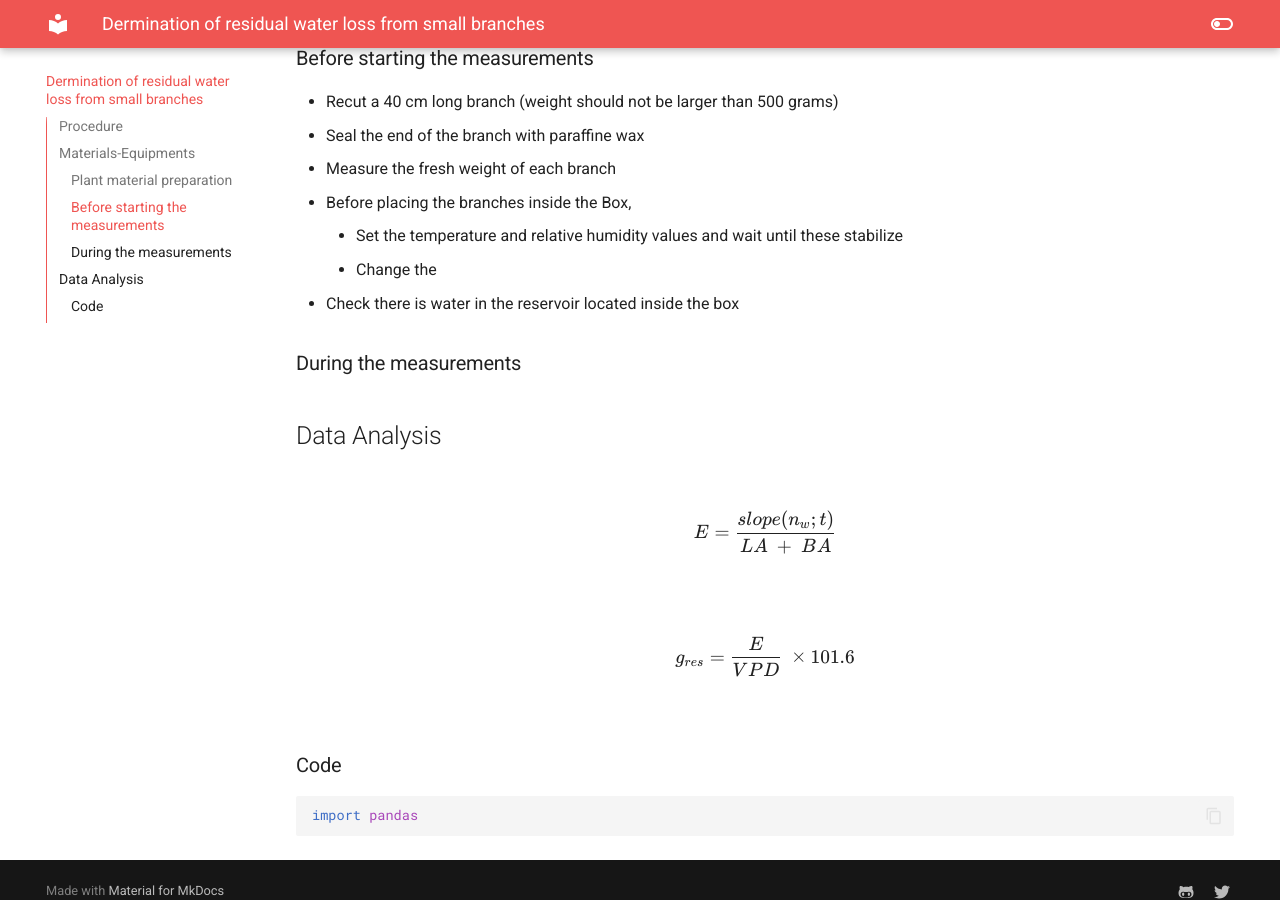
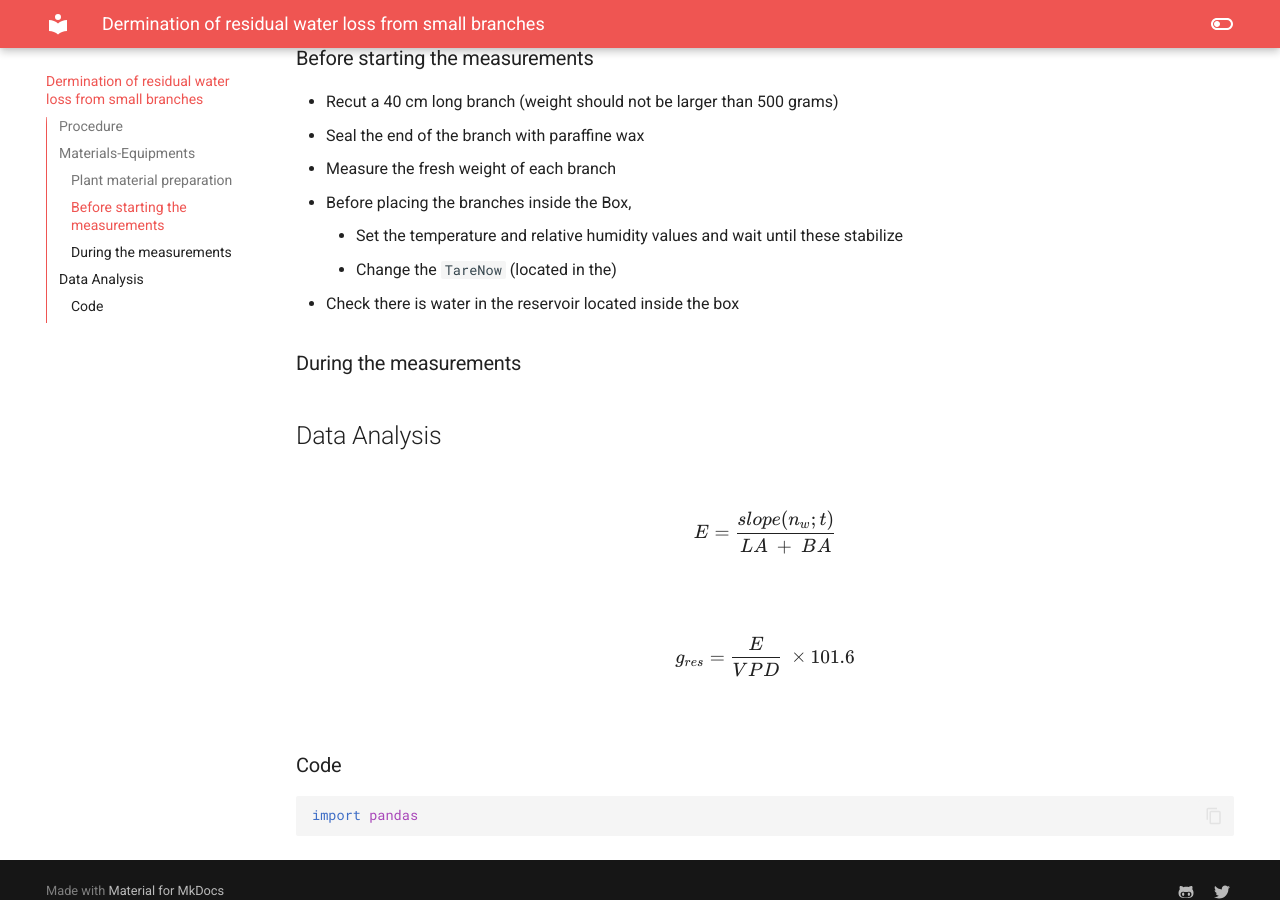
Before and after one commit to ecamo19/droughtbox_documentation, an MkDocs documentation site: the page built from docs/3_test_experiment_1.md, in a window 1280 px wide and 900 px high, scrolled down 739 px. Built offline with MkDocs 1.6.1 and Material for MkDocs 9.7.7, drawn with Linux system fonts in a browser that asks for light colours.

Commit message:
vault backup: 2023-10-17 15:56:38

```diff
--- a/docs/3_test_experiment_1.md
+++ b/docs/3_test_experiment_1.md
@@ -27,7 +27,7 @@ This protocol describes how to measure g<sub>res</sub> under __constant temperat
 + Measure the fresh weight of each branch
 + Before placing the branches inside the Box,
 	+ Set the temperature and relative humidity values and wait until these stabilize
-	+  Change the
+	+  Change the `TareNow` (located in the)
 + Check there is water in the reservoir located inside the box
 ### During the measurements
 
```
